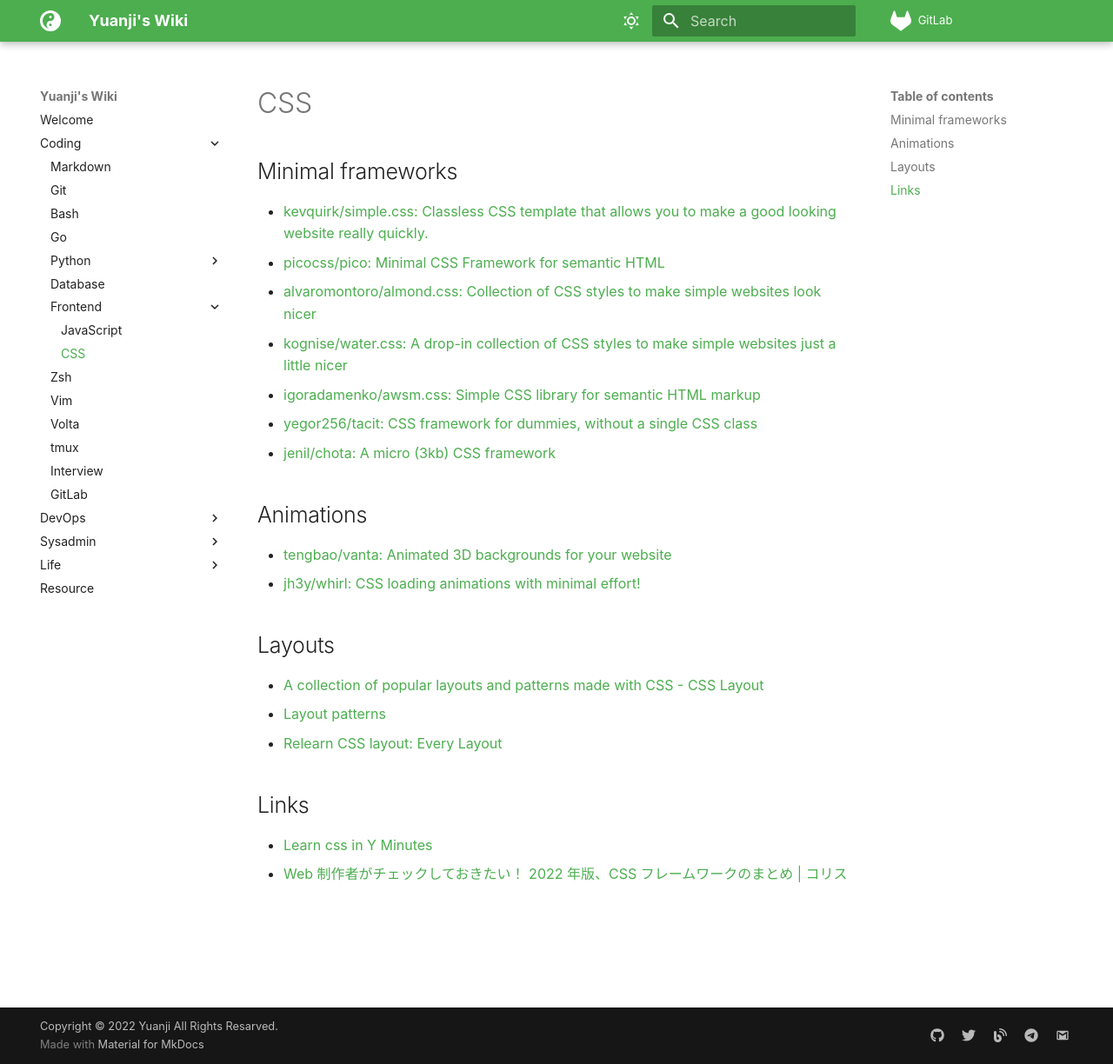
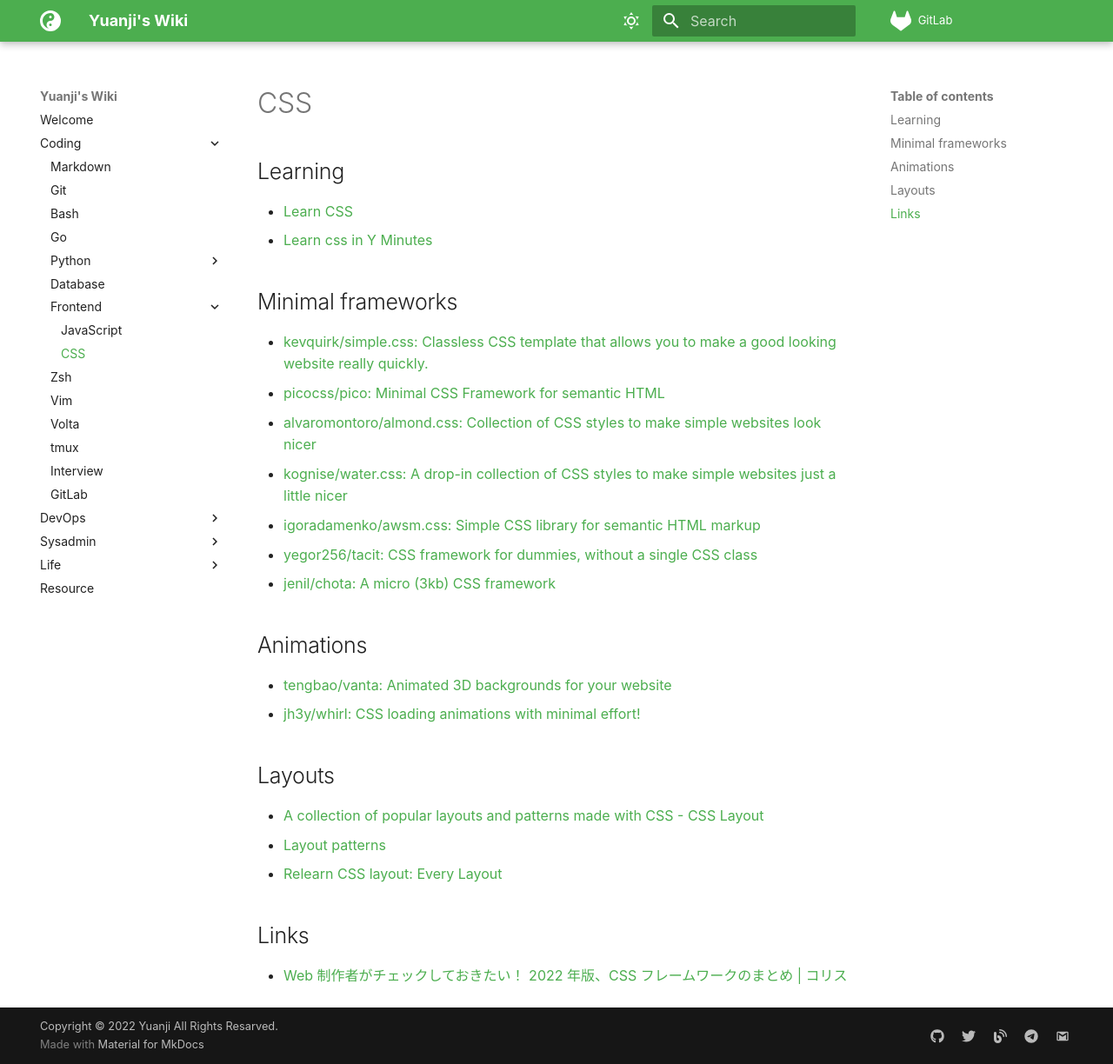
Before and after one commit to yuanji-dev/wiki, an MkDocs documentation site: the page built from docs/coding/frontend/css.md, in a window 1280 px wide and 1224 px high. Shown: the whole window at 87% size. Built offline with MkDocs 1.6.1 and Material for MkDocs 9.7.7, drawn with Linux system fonts in a browser that asks for light colours; some web fonts are replaced; comment, search, counter and statistics services are not loaded.

Commit message:
feat: minor updates

```diff
--- a/docs/coding/frontend/css.md
+++ b/docs/coding/frontend/css.md
@@ -1,4 +1,9 @@
 # CSS
+
+## Learning
+
+- [Learn CSS](https://web.dev/learn/css/)
+- [Learn css in Y Minutes](https://learnxinyminutes.com/docs/css/)
 
 ## Minimal frameworks
 
```
Also changed, not shown: other parts of docs/coding/frontend/css.md (+0 -1 lines), docs/resource.md (+1 -0 lines).
